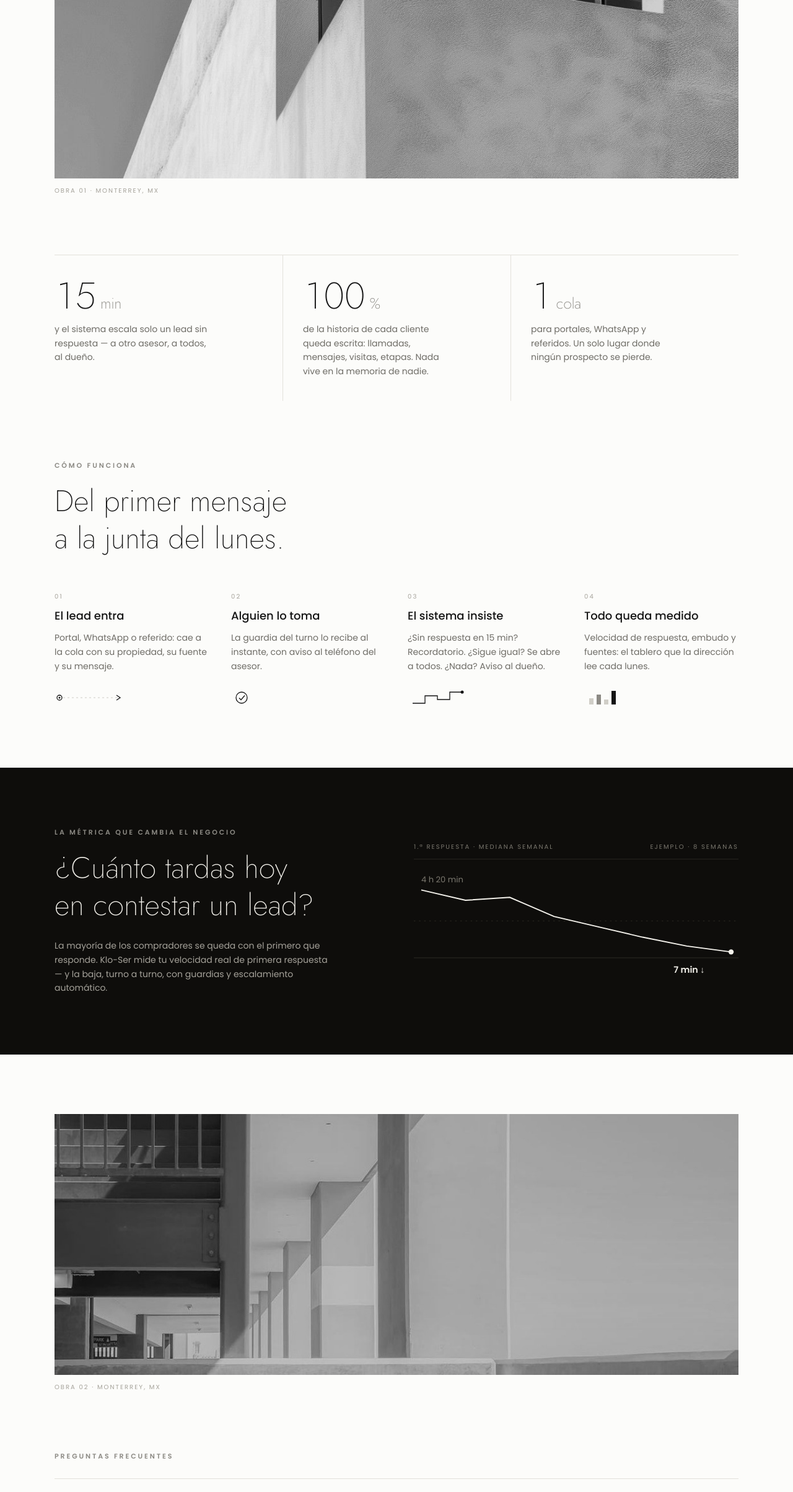
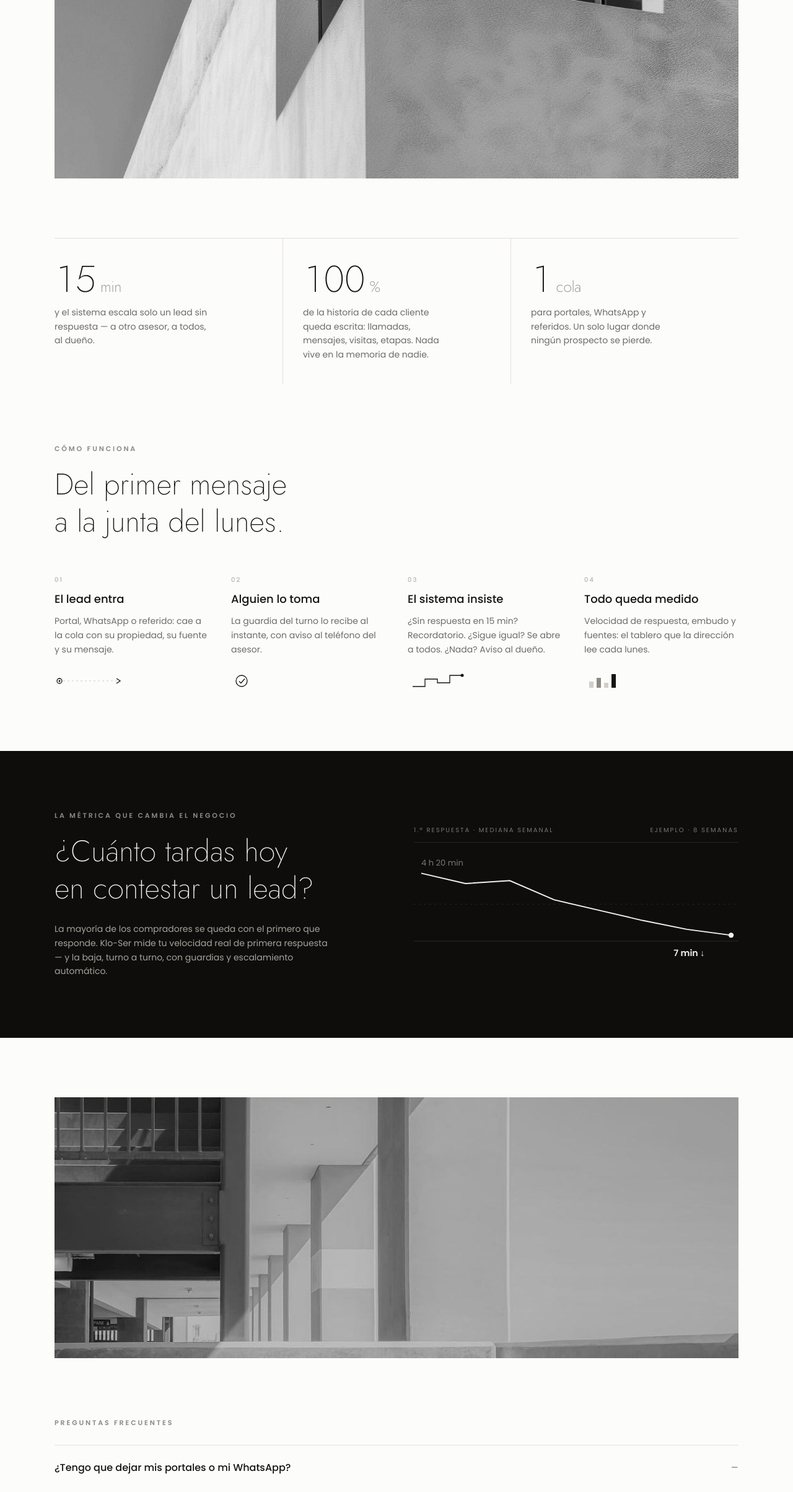
Before and after one commit to jairmaldonador8/Inmobiliaria-CRM, a Next.js app: page / in a window 1280 px wide. Shown: the part 830-3238 px from the top of the page at 62% size. Built offline with nearby package versions, Linux system fonts and the light colour scheme.

Commit message:
fix: quitar leyendas Obra/Monterrey bajo las fotos de la landing
Co-Authored-By: Claude Fable 5 <noreply@anthropic.com>

```diff
--- a/src/app/page.tsx
+++ b/src/app/page.tsx
@@ -163,9 +163,6 @@ export default function PaginaLanding() {
               style={{ objectPosition: 'center 62%' }}
             />
           </div>
-          <p className="mt-3 text-[10px] tracking-[0.2em] uppercase text-[#A5A29A]">
-            Obra 01 · Monterrey, MX
-          </p>
         </section>
 
         {/* ───── Métricas gigantes (v2) ───── */}
@@ -271,9 +268,6 @@ export default function PaginaLanding() {
               style={{ objectPosition: 'center 38%' }}
             />
           </div>
-          <p className="mt-3 text-[10px] tracking-[0.2em] uppercase text-[#A5A29A]">
-            Obra 02 · Monterrey, MX
-          </p>
         </section>
 
         {/* ───── Preguntas (v2) ───── */}
```
